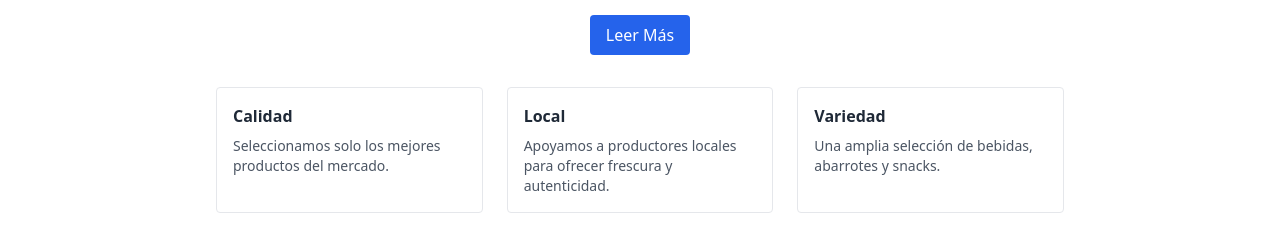
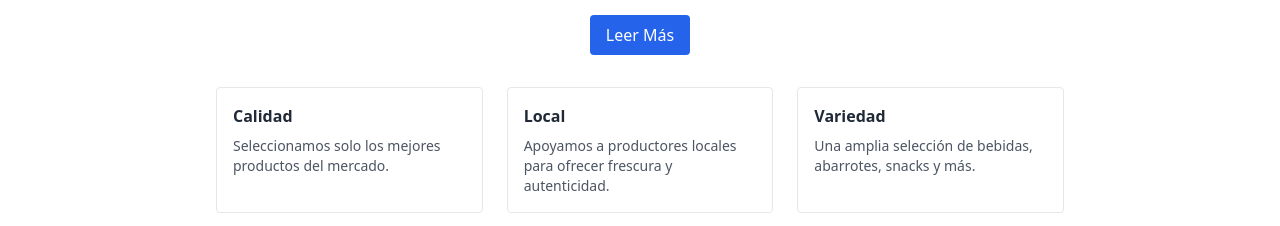
Before and after one commit to JUANRV27/LandingIntelliMarket, a React (Vite) app: page / in a window 1280 px wide. Shown: the part 983-1209 px from the top of the page. Built offline with nearby package versions, Linux system fonts and the light colour scheme; the HTML template or start-up script is replaced by a standard one.

Commit message:
Fix:componente feature pequeño cambio

```diff
--- a/src/components/Features.jsx
+++ b/src/components/Features.jsx
@@ -3,7 +3,7 @@ import React from 'react'
 const items = [
   {title:'Calidad', text:'Seleccionamos solo los mejores productos del mercado.'},
   {title:'Local', text:'Apoyamos a productores locales para ofrecer frescura y autenticidad.'},
-  {title:'Variedad', text:'Una amplia selección de bebidas, abarrotes y snacks.'},
+  {title:'Variedad', text:'Una amplia selección de bebidas, abarrotes, snacks y más.'},
 ]
 
 export default function Features(){
```
